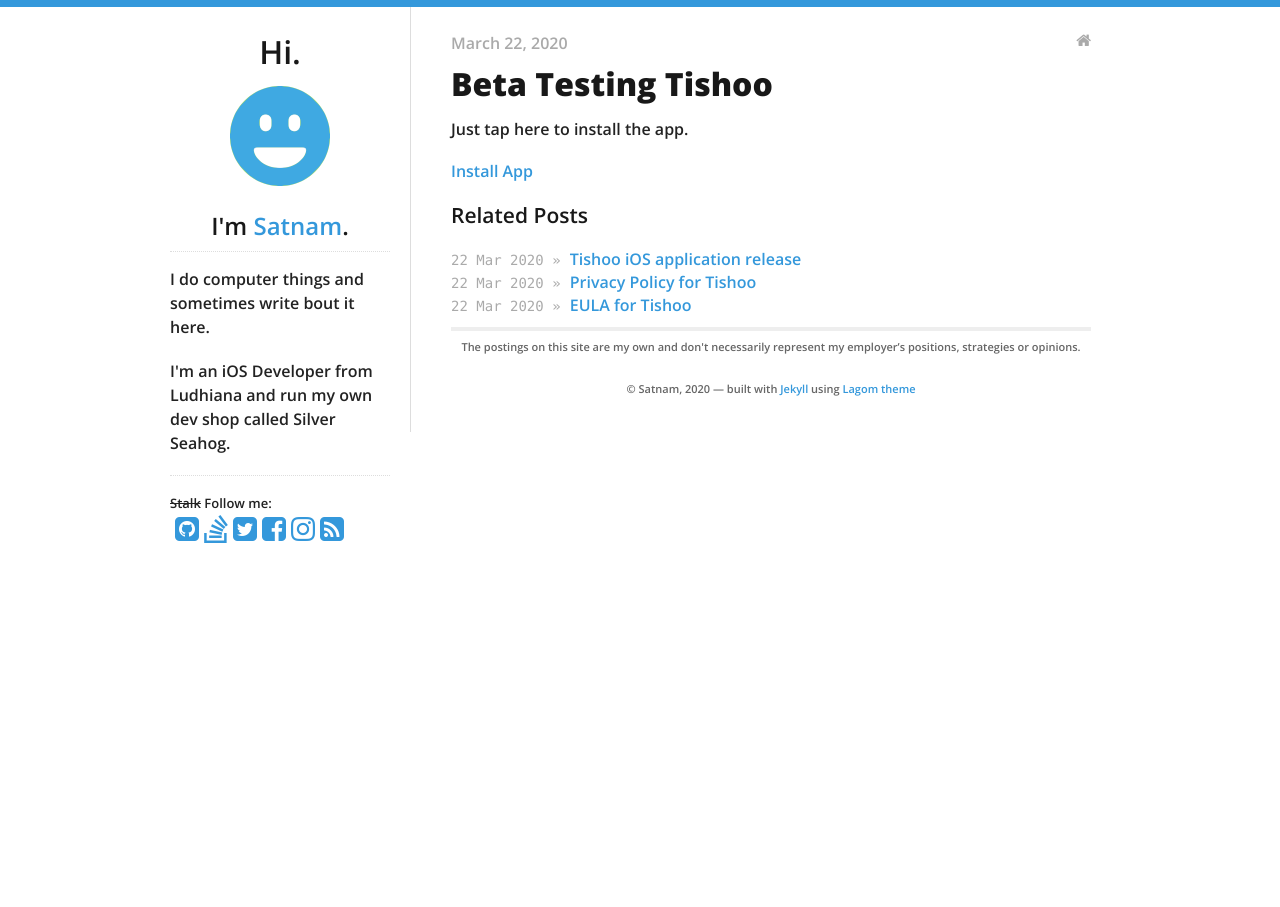
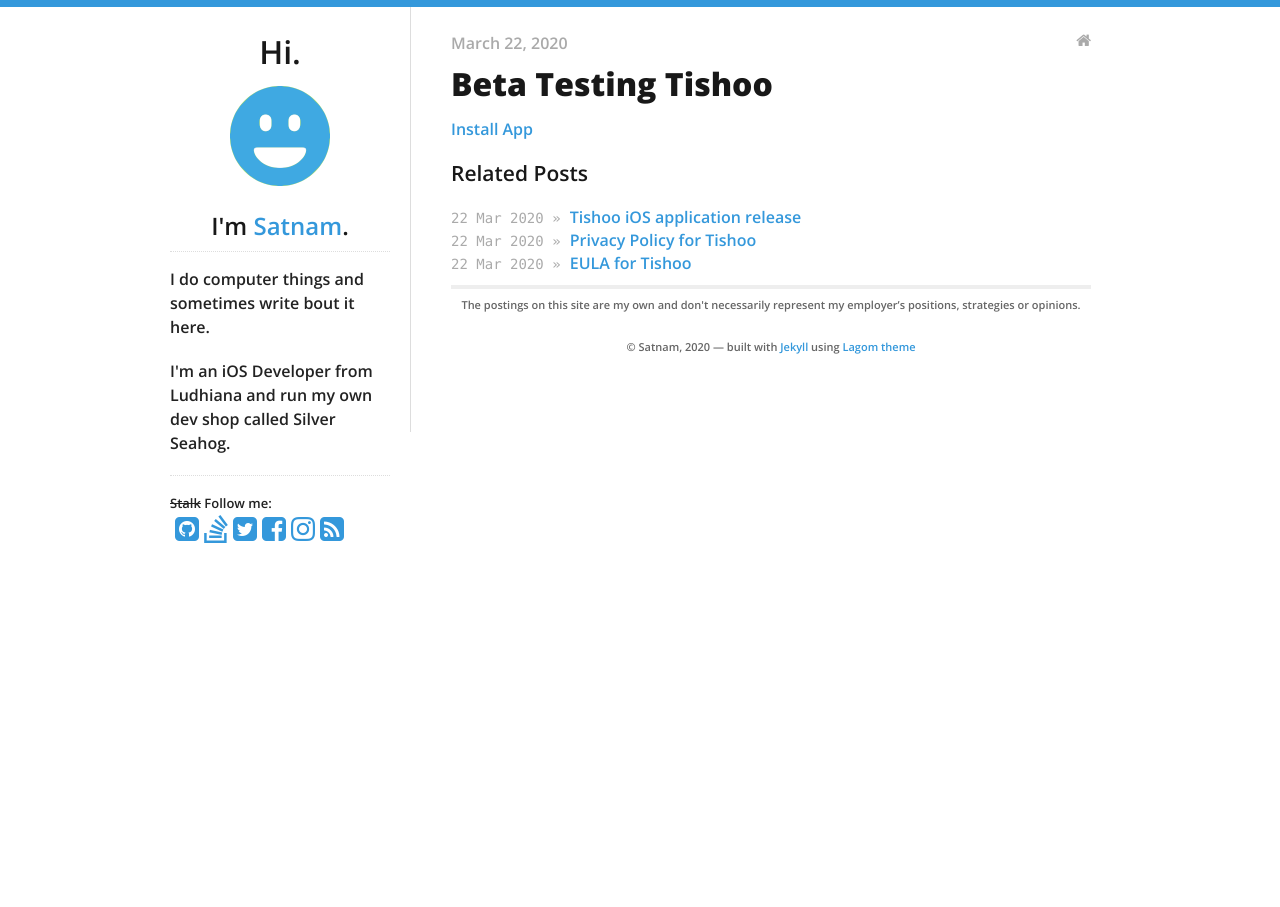
Before and after one commit to 29satnam/29satnam.github.io, a Jekyll site: the page built from _posts/2020-03-22-Beta-Testing-Tishoo-App.md, in a window 1280 px wide. Built offline with Jekyll 4.4.1, drawn with Linux system fonts in a browser that asks for light colours.

Commit message:
Update 2020-03-22-Beta-Testing-Tishoo-App.md

```diff
--- a/_posts/2020-03-22-Beta-Testing-Tishoo-App.md
+++ b/_posts/2020-03-22-Beta-Testing-Tishoo-App.md
@@ -5,5 +5,4 @@ categories:
 - blog
 ---
 
-<p> Just tap here to install the app.</p>
 <a href="itms-services://?action=download-manifest&amp;url=https://github.com/29satnam/29satnam.github.io/blob/master/ExportOptions.plist" class="grayButton">Install App</a>
```
